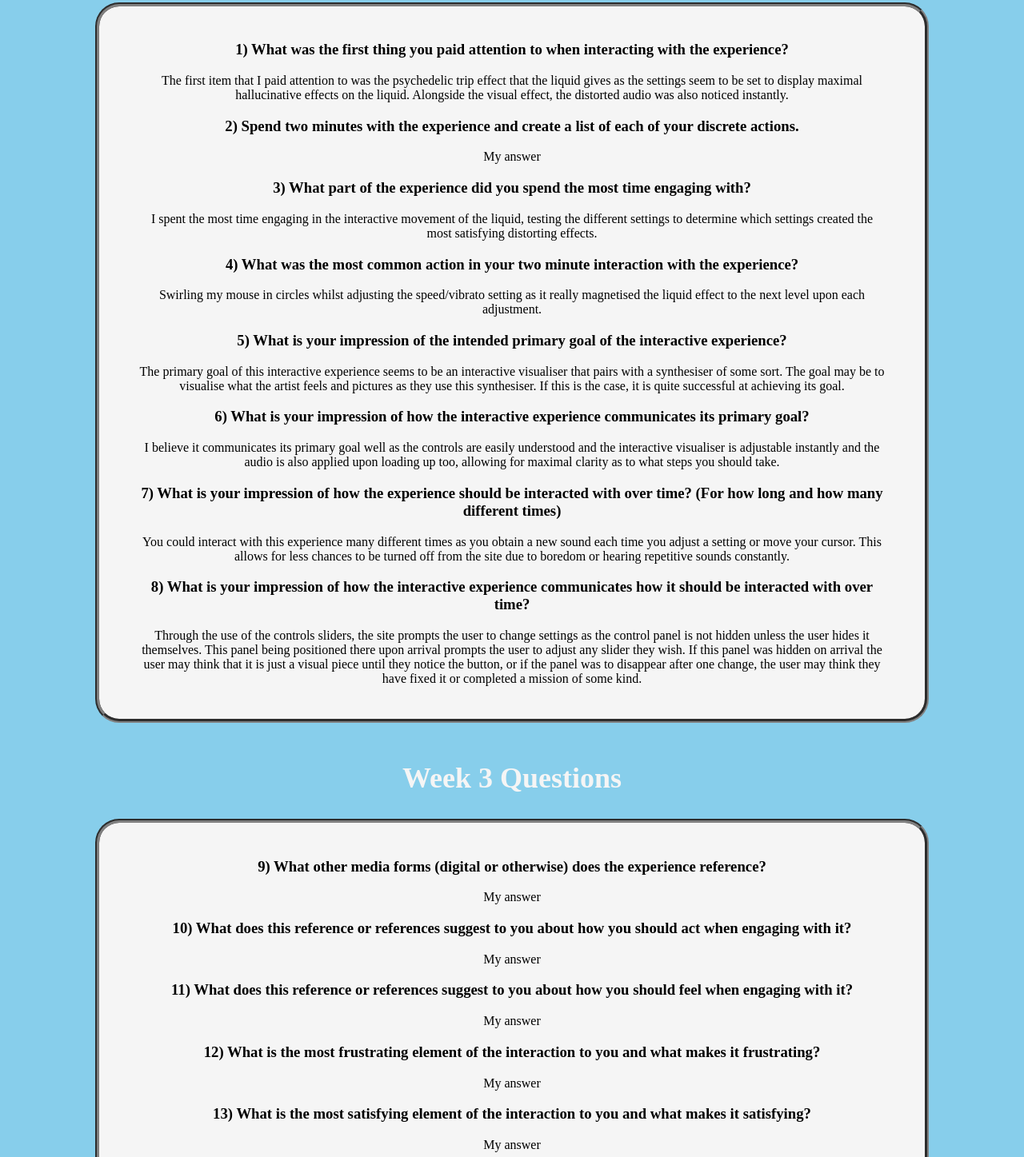
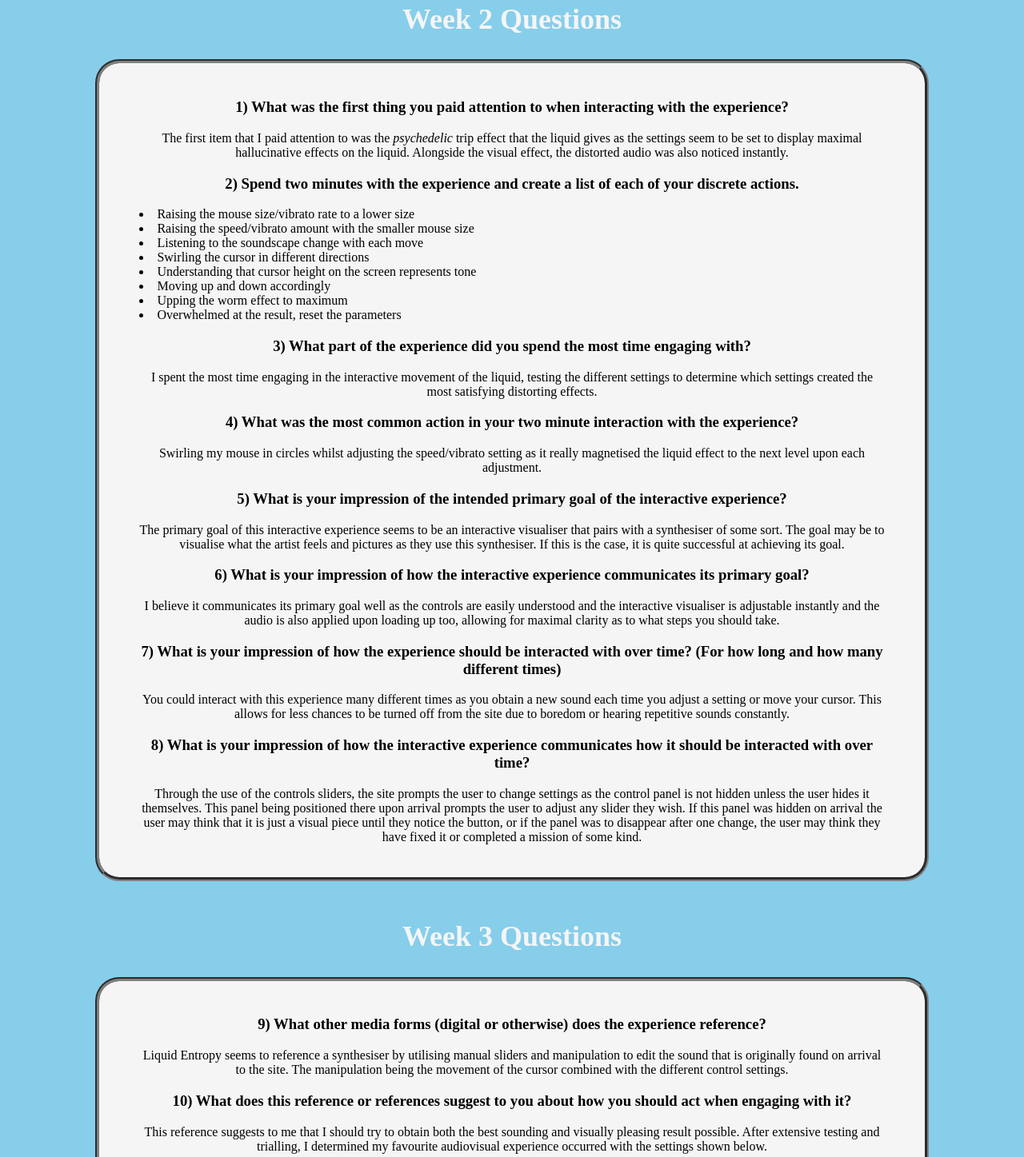
Before and after one commit to ssinclairr/ssinclairr.github.io, a plain HTML site: page im-2310/a1/index.html in a window 1280 px wide. Shown: the part 856-2303 px from the top of the page at 80% size. Drawn offline with Linux system fonts and the light colour scheme.

Commit message:
Add files via upload

```diff
--- a/im-2310/a1/index.html
+++ b/im-2310/a1/index.html
@@ -15,6 +15,7 @@
 
 
 <body><h1>Liquid Entropy Research</h1>
+    <h2>By Sam Sinclair</h2>
     <img src="img/header-image.png" alt="Liquid Entropy Site Image" class="center">
 
 
@@ -22,9 +23,17 @@
 <section id="week2" class="section-box">
     <section>
         <div><h3>1) What was the first thing you paid attention to when interacting with the experience?</div>
-        <div><p>The first item that I paid attention to was the psychedelic trip effect that the liquid gives as the settings seem to be set to display maximal hallucinative effects on the liquid. Alongside the visual effect, the distorted audio was also noticed instantly.</p></div>
+        <div><p>The first item that I paid attention to was the <em>psychedelic</em> trip effect that the liquid gives as the settings seem to be set to display maximal hallucinative effects on the liquid. Alongside the visual effect, the distorted audio was also noticed instantly.</p></div>
         <div><h3>2) Spend two minutes with the experience and create a list of each of your discrete actions.</h3></div>
-        <div><p>My answer</p></div>
+        <div><p><li> Raising the mouse size/vibrato rate to a lower size </li>
+                <li>Raising the speed/vibrato amount with the smaller mouse size</li>
+                <li>Listening to the soundscape change with each move</li>
+                <li>Swirling the cursor in different directions</li>
+                <li>Understanding that cursor height on the screen represents tone</li>
+                <li>Moving up and down accordingly</li>
+                <li>Upping the worm effect to maximum</li>
+                <li>Overwhelmed at the result, reset the parameters</li>
+            </p></div>
         <div><h3>3) What part of the experience did you spend the most time engaging with?</h3></div>
         <div><p>I spent the most time engaging in the interactive movement of the liquid, testing the different settings to determine which settings created the most satisfying distorting effects.</p></div>
         <div><h3>4) What was the most common action in your two minute interaction with the experience?</h3></div>
@@ -43,15 +52,16 @@
     <h2>Week 3 Questions</h2>
     <section id="week3" class="section-box">
         <div><h3>9) What other media forms (digital or otherwise) does the experience reference?</h3> </div>
-        <div><p> My answer</p></div>
+        <div><p>Liquid Entropy seems to reference a synthesiser by utilising manual sliders and manipulation to edit the sound that is originally found on arrival to the site. The manipulation being the movement of the cursor combined with the different control settings.</p></div>
         <div><h3>10) What does this reference or references suggest to you about how you should act when engaging with it?</h3> </div>
-        <div><p> My answer</p></div>
-        <div><h3>11) What does this reference or references suggest to you about how you should feel when engaging with it?</h3> </div>
-        <div><p> My answer</p></div>
+        <div><p>This reference suggests to me that I should try to obtain both the best sounding and visually pleasing result possible. After extensive testing and trialling, I determined my favourite audiovisual experience occurred with the settings shown below.</p></div>
+        <img src="img/best-controls.png" alt="Screenshot of the Best Controls" class="center">
+        <div><h3>11) What does this reference or references suggest to you about how you should feel when engaging with it?</h3></div>
+        <div><p> The idea of the reference allowed me to focus on actually creating an audiovisual product I enjoyed from the experience, rather than simply just playing around and leaving.</p></div>
         <div><h3>12) What is the most frustrating element of the interaction to you and what makes it frustrating?</h3> </div>
-        <div><p> My answer</p></div>
+        <div><p> The most frustrating element of the experience is when the mouse is downsized to 0.125, as the effects are not very visually pleasing due to the trails and wave effects being much smaller</p></div>
         <div><h3>13) What is the most satisfying element of the interaction to you and what makes it satisfying?</h3> </div>
-        <div><p> My answer</p></div>
+        <div><p>The most satisfying element of the experience is when the zoom/turbo slider is at 1.00 as the sound is reminiscent of the grand, heavily synthetic opening sequences of older films.</p></div>
 
     </section>
 
--- a/im-2310/a1/style.css
+++ b/im-2310/a1/style.css
@@ -56,8 +56,12 @@ img {
 
 .center {
     display: block;
-    border-radius: 60px;
+    border-radius: 30px;
     margin-left: auto;
     margin-right: auto;
     width: 60%;
 }
+
+li {
+    text-align: left;
+}
```
Also changed, not shown: 1 other file.
